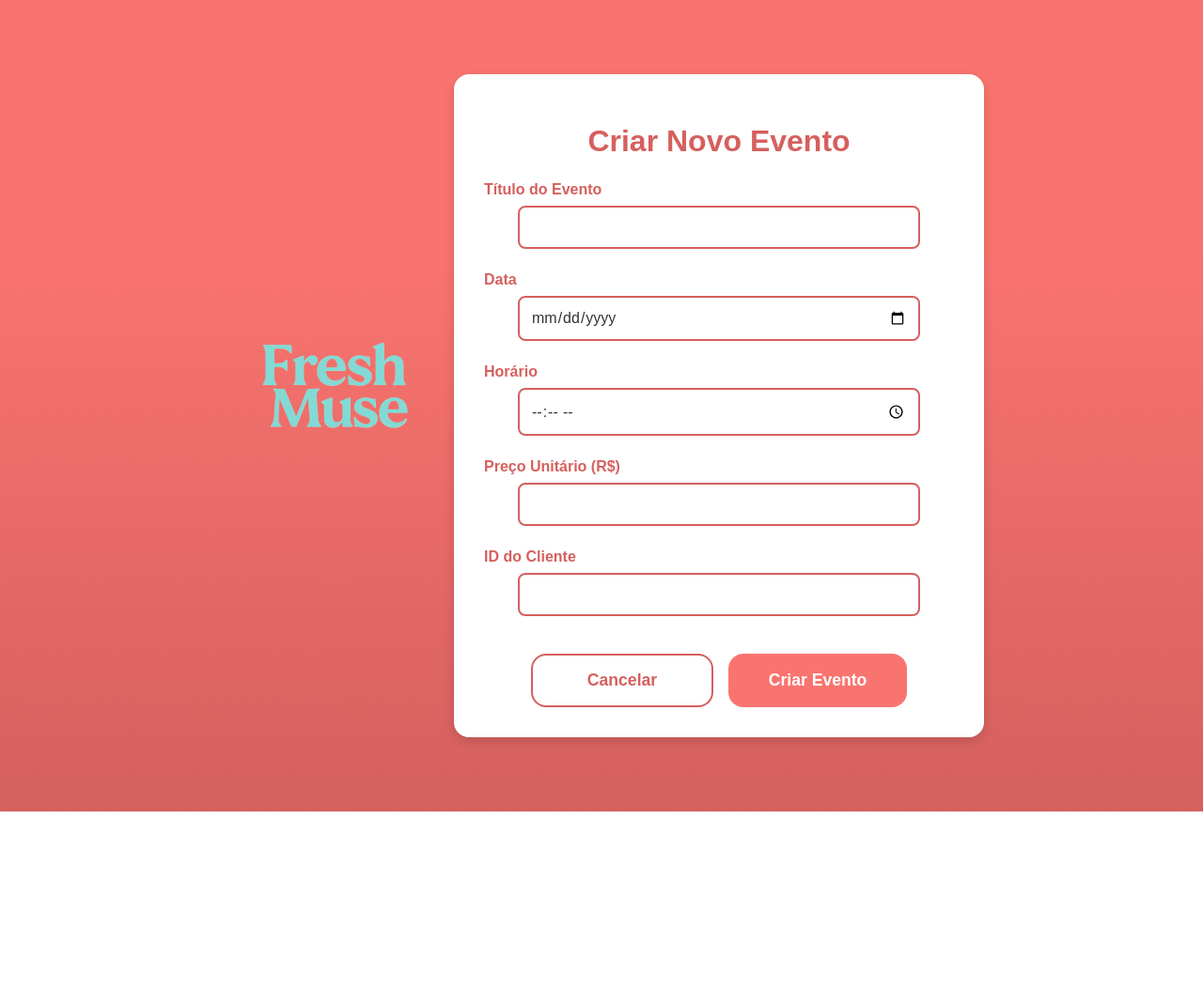
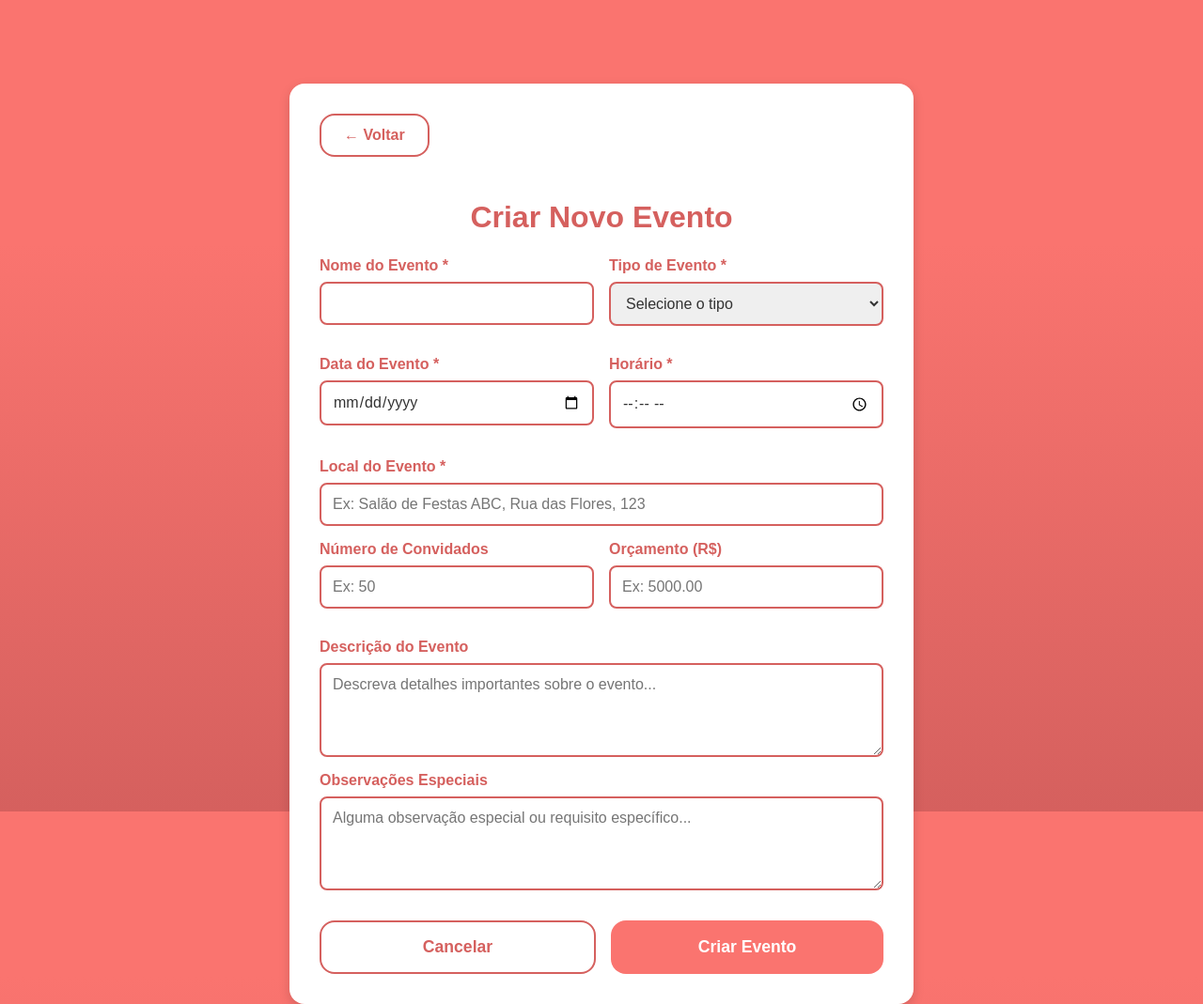
Before and after one commit to szcabral/projeto-web-mod2, a Node server app: page /eventoNovo in a window 1280 px wide. Shown: the whole page at 94% size. Before the commit the page ends 864 px from the top, so only its background shows below. Run offline with Node 20, Linux system fonts and the light colour scheme.

Commit message:
fix: alterando tela para se conectar ao banco de dados.

```diff
--- a/src/views/pages/eventoNovo.ejs
+++ b/src/views/pages/eventoNovo.ejs
@@ -15,9 +15,11 @@
 
     body {
       display: flex;
+      flex-direction: column;
       align-items: center;
       justify-content: center;
       padding: 2rem;
+      min-height: 100vh;
     }
 
     .logo {
@@ -35,7 +37,7 @@
       border-radius: 16px;
       padding: 2rem;
       width: 100%;
-      max-width: 500px;
+      max-width: 600px;
       box-shadow: 0 4px 12px rgba(0,0,0,0.15);
       display: flex;
       flex-direction: column;
@@ -77,6 +79,20 @@
       align-items: center;
     }
 
+    .form-row {
+      display: flex;
+      gap: 1rem;
+      width: 100%;
+      margin-bottom: 1rem;
+    }
+
+    .form-group {
+      flex: 1;
+      display: flex;
+      flex-direction: column;
+      align-items: flex-start;
+    }
+
     label {
       display: block;
       margin-bottom: 0.5rem;
@@ -90,16 +106,18 @@
     input[type="date"],
     input[type="time"],
     input[type="number"],
+    select,
     textarea {
-      width: 80%;
+      width: 100%;
       padding: 0.75rem;
       border: 2px solid #D5605E;
       border-radius: 8px;
-      margin-bottom: 1.5rem;
+      margin-bottom: 1rem;
       font-size: 1rem;
       font-family: 'Montserrat', sans-serif;
       color: #333;
       resize: vertical;
+      box-sizing: border-box;
     }
 
     textarea {
@@ -107,10 +125,14 @@
       text-align: left;
     }
 
+    select {
+      cursor: pointer;
+    }
+
     .form-buttons {
       display: flex;
       gap: 1rem;
-      width: 80%;
+      width: 100%;
       margin-top: 1rem;
     }
 
@@ -147,6 +169,10 @@
     }
 
     @media (max-width: 768px) {
+      .form-row {
+        flex-direction: column;
+      }
+
       .form-buttons {
         flex-direction: column;
       }
@@ -164,64 +190,76 @@
   </div>
 
   <div class="container">
+    <a href="/clienteDashboard" class="btn-voltar">← Voltar</a>
 
     <h1>Criar Novo Evento</h1>
 
-    <form id="eventoForm" action="/evento" method="POST">
-      <label for="titulo">Título do Evento</label>
-      <input type="text" id="titulo" name="titulo" required />
+    <form id="eventoForm">
+      <div class="form-row">
+        <div class="form-group">
+          <label for="nome">Nome do Evento *</label>
+          <input type="text" id="nome" name="nome" required />
+        </div>
+        <div class="form-group">
+          <label for="tipo_evento">Tipo de Evento *</label>
+          <select id="tipo_evento" name="tipo_evento" required>
+            <option value="">Selecione o tipo</option>
+            <option value="casamento">Casamento</option>
+            <option value="aniversario">Aniversário</option>
+            <option value="corporativo">Corporativo</option>
+            <option value="formatura">Formatura</option>
+            <option value="festa_infantil">Festa Infantil</option>
+            <option value="outro">Outro</option>
+          </select>
+        </div>
+      </div>
 
-      <label for="data">Data</label>
-      <input type="date" id="data" name="data" required />
+      <div class="form-row">
+        <div class="form-group">
+          <label for="data_evento">Data do Evento *</label>
+          <input type="date" id="data_evento" name="data_evento" required />
+        </div>
+        <div class="form-group">
+          <label for="horario">Horário *</label>
+          <input type="time" id="horario" name="horario" required />
+        </div>
+      </div>
 
-      <label for="horario">Horário</label>
-      <input type="time" id="horario" name="horario" required />
+      <div class="form-group" style="width: 100%;">
+        <label for="local">Local do Evento *</label>
+        <input type="text" id="local" name="local" placeholder="Ex: Salão de Festas ABC, Rua das Flores, 123" required />
+      </div>
 
-      <label for="preco_unitario">Preço Unitário (R$)</label>
-      <input type="number" id="preco_unitario" name="preco_unitario" step="0.01" required />
+      <div class="form-row">
+        <div class="form-group">
+          <label for="numero_convidados">Número de Convidados</label>
+          <input type="number" id="numero_convidados" name="numero_convidados" min="1" placeholder="Ex: 50" />
+        </div>
+        <div class="form-group">
+          <label for="orcamento">Orçamento (R$)</label>
+          <input type="number" id="orcamento" name="orcamento" step="0.01" min="0" placeholder="Ex: 5000.00" />
+        </div>
+      </div>
 
-      <label for="cliente_id">ID do Cliente</label>
-      <input type="number" id="cliente_id" name="cliente_id" required />
+      <div class="form-group" style="width: 100%;">
+        <label for="descricao">Descrição do Evento</label>
+        <textarea id="descricao" name="descricao" placeholder="Descreva detalhes importantes sobre o evento..."></textarea>
+      </div>
+
+      <div class="form-group" style="width: 100%;">
+        <label for="observacoes">Observações Especiais</label>
+        <textarea id="observacoes" name="observacoes" placeholder="Alguma observação especial ou requisito específico..."></textarea>
+      </div>
 
       <div class="form-buttons">
-        <a href="javascript:history.back()" class="btn-cancelar">Cancelar</a>
+        <a href="/clienteDashboard" class="btn-cancelar">Cancelar</a>
         <input type="submit" value="Criar Evento" />
       </div>
     </form>
   </div>
 
- <script>
-document.getElementById('eventoForm').addEventListener('submit', async (e) => {
-  e.preventDefault();
-
-  const formData = {
-    titulo: document.getElementById('titulo').value,
-    data: document.getElementById('data').value,
-    descricao: document.getElementById('descricao').value,
-    cliente_id: document.getElementById('cliente_id').value
-  };
-
-  try {
-    const response = await fetch('/eventos', {
-      method: 'POST',
-      headers: {
-        'Content-Type': 'application/json'
-      },
-      body: JSON.stringify(formData)
-    });
-
-    if (response.ok) {
-      alert('Evento criado com sucesso!');
-      window.location.href = '/clienteDashboard';
-    } else {
-      throw new Error('Erro ao criar evento');
-    }
-  } catch (error) {
-    console.error('Erro:', error);
-    alert('Erro ao criar evento. Tente novamente.');
-  }
-});
-</script>
+  <script src="/js/fresh-muse-api.js"></script>
+  <script src="/js/evento-novo.js"></script>
 
 </body>
 </html>
```
